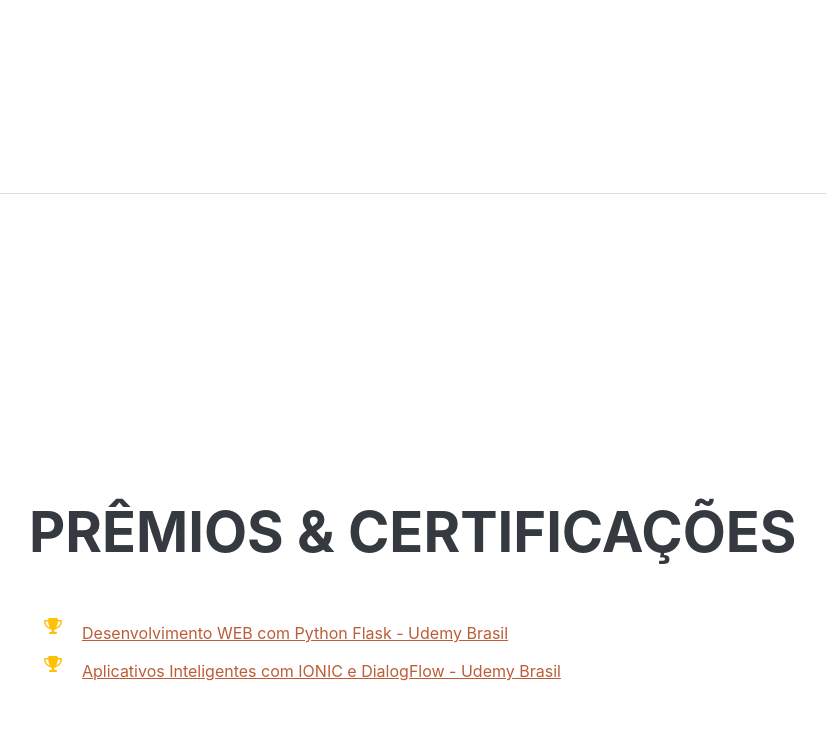
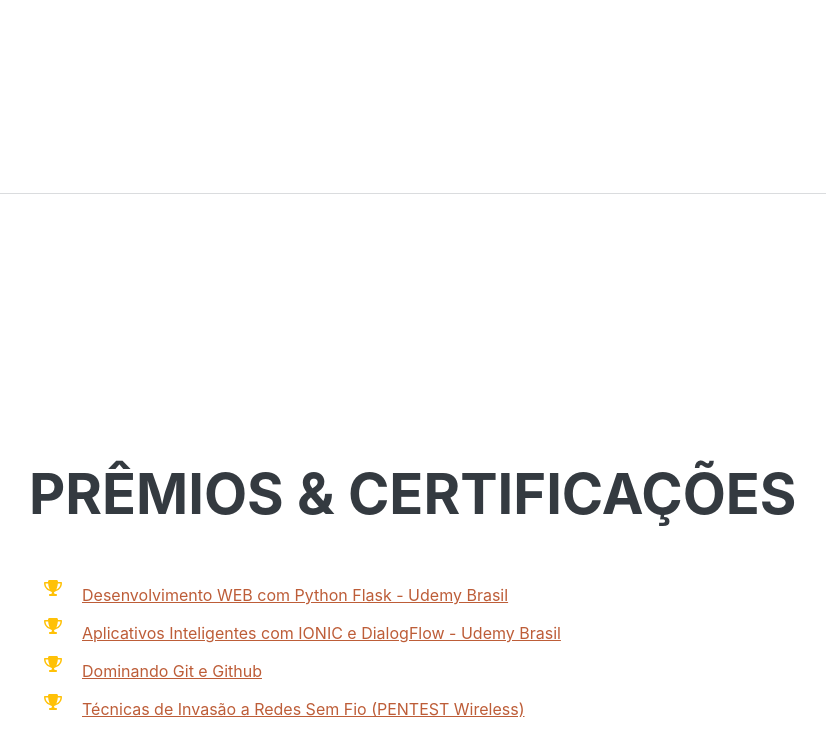
Before and after one commit to russo177x/portfolio, a plain HTML site: page index.html in a window 1280 px wide. Shown: the part 3236-3992 px from the top of the page, without its empty margins (291-1117 px from the left). Drawn offline with nearby package versions, Linux system fonts and the light colour scheme; a web font is replaced by a local one.

Commit message:
Atualização de Certificados

```diff
--- a/index.html
+++ b/index.html
@@ -170,6 +170,16 @@
                             <a href="https://www.udemy.com/certificate/UC-R9STVFJZ/"
                                 class="btn btn-link">Aplicativos Inteligentes com IONIC e DialogFlow - Udemy Brasil</a>
                         <li>
+                        <li>
+                            <i class="fa-li fa fa-trophy text-warning"></i>
+                            <a href="https://www.udemy.com/certificate/UC-9dbbe9c8-b8a8-4200-922b-cc65cbbed009/"
+                                class="btn btn-link">Dominando Git e Github</a>
+                        <li>
+                        <li>
+                            <i class="fa-li fa fa-trophy text-warning"></i>
+                            <a href="https://www.udemy.com/certificate/UC-8a3d2a44-9881-4f6a-a080-766eeb4bb549/"
+                                class="btn btn-link">Técnicas de Invasão a Redes Sem Fio (PENTEST Wireless)</a>
+                        <li>
                     </ul>
                 </div>
             </section>
```
